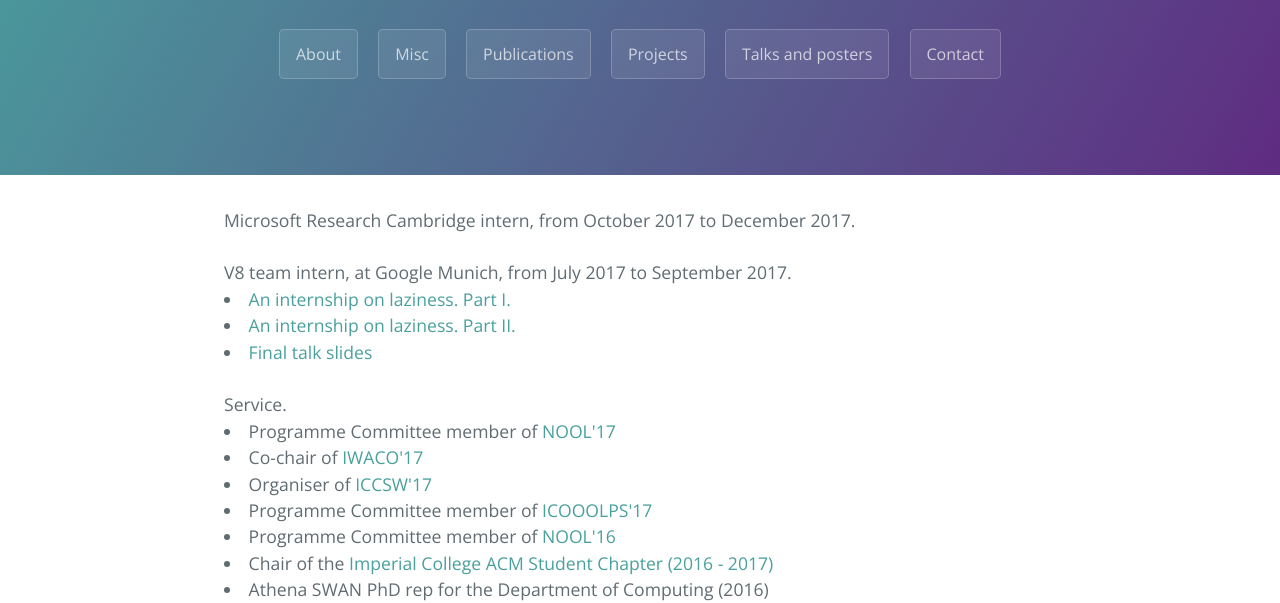
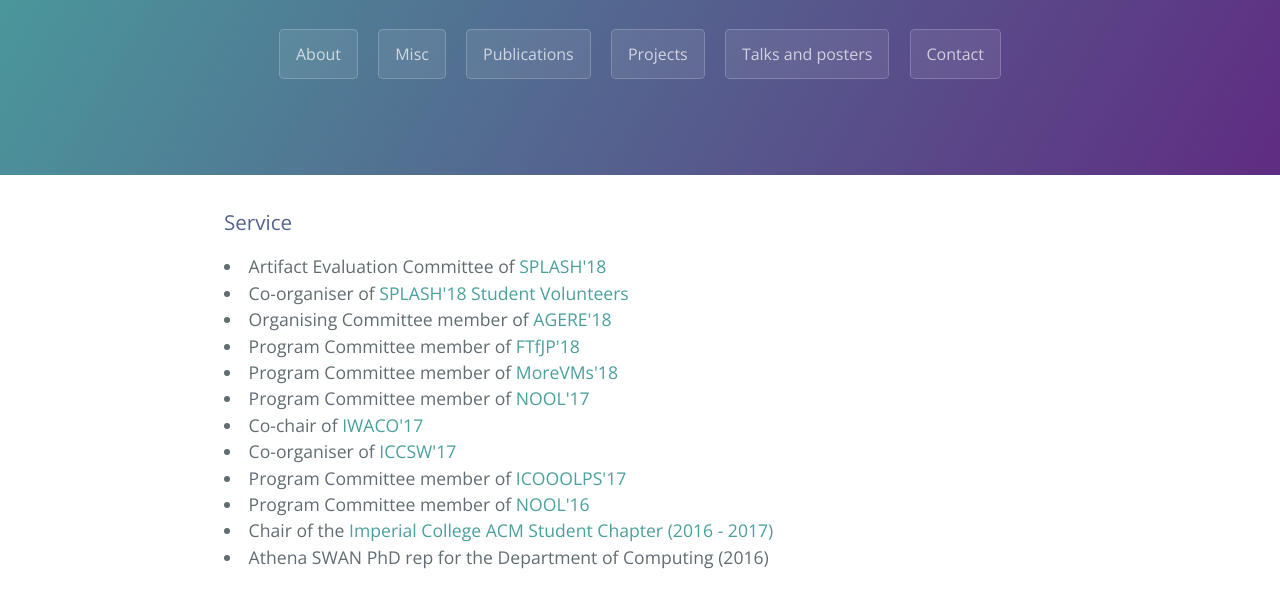
Before and after one commit to jupvfranco/jupvfranco.github.io, a plain HTML site: page misc.html in a window 1280 px wide. Shown: the part 208-811 px from the top of the page. Drawn offline with nearby package versions, Linux system fonts and the light colour scheme.

Commit message:
updating papers and service

```diff
--- a/misc.html
+++ b/misc.html
@@ -23,36 +23,34 @@
   </section>
   <section class="main-content">
 
+  <h3>Service</h3>
+    <li>Artifact Evaluation Committee of <a href="https://2018.splashcon.org/track/splash-2018-OOPSLA-Artifacts">SPLASH'18</a></li>
+    <li>Co-organiser of <a href="https://2018.splashcon.org/track/splash-2018-Student-Volunteers">SPLASH'18 Student Volunteers</a></li>
+    <li>Organising Committee member of <a href="https://2018.splashcon.org/track/agere-2018-papers">AGERE'18</a></li>
+    <li>Program Committee member of <a href="https://conf.researchr.org/track/issta-2018/FTfJP-2018-papers">FTfJP'18</a></li>
+    <li>Program Committee member of <a href="https://2018.programming-conference.org/track/MoreVMs-2018">MoreVMs'18</a></li>
+    <li>Program Committee member of <a href="http://2016.splashcon.org/track/nool2016">NOOL'17</a></li>
+    <li>Co-chair of <a href="http://2017.ecoop.org/track/iwaco-2017-papers">IWACO'17</a></li>
+    <li>Co-organiser of <a href="http://iccsw.doc.ic.ac.uk/2017/">ICCSW'17</a></li>
+    <li>Program Committee member of <a href="http://2017.ecoop.org/track/ICOOOLPS-2017-papers">ICOOOLPS'17</a></li>
+    <li>Program Committee member of <a href="http://2016.splashcon.org/track/nool2016">NOOL'16</a></li>
+    <li>Chair of the <a href="http://acm.doc.ic.ac.uk/">Imperial College ACM Student Chapter (2016 - 2017)</a></li>
+    <li>Athena SWAN PhD rep for the Department of Computing (2016) </li>
+
+
+  <h3>Internships</h3>
   <div>
-	Microsoft Research Cambridge intern, from October 2017 to
-	December 2017.
+    Microsoft Research Cambridge intern, from October 2017 to December
+	2017.
   </div>
   <BR>
   <div>
     V8 team intern, at Google Munich, from July 2017 to September
 	2017.
-	<li><a href="https://docs.google.com/document/d/1ELgd71B6iBaU6UmZ_lvwxf_OrYYnv0e4nuzZpK05-pg/edit">An internship on laziness. Part I.</a></li>
+    <li><a href="https://docs.google.com/document/d/1ELgd71B6iBaU6UmZ_lvwxf_OrYYnv0e4nuzZpK05-pg/edit">An
+	internship on laziness. Part I.</a></li>
     <li><a href="https://v8project.blogspot.co.uk/2017/10/lazy-unlinking.html">An internship on laziness. Part II.</a></li>
     <li><a href="https://docs.google.com/presentation/d/1AVu1wiz6Deyz1MDlhzOWZDRn6g_iFkcqsGce1F23i-M/edit#slide=id.p">Final talk slides</a></li>
-      </div>
-      <BR>
-
-      <div>
-	Service.
-	<li>Programme Committee member of <a href="http://2016.splashcon.org/track/nool2016">NOOL'17</a></li>
-
-        <li>Co-chair of <a href="http://2017.ecoop.org/track/iwaco-2017-papers">IWACO'17</a></li>
-
-	<li>Organiser of <a href="http://iccsw.doc.ic.ac.uk/2017/">ICCSW'17</a></li>
-
-	<li>Programme Committee member of <a href="http://2017.ecoop.org/track/ICOOOLPS-2017-papers">ICOOOLPS'17</a></li>
-
-	<li>Programme Committee member of <a href="http://2016.splashcon.org/track/nool2016">NOOL'16</a></li>
-
-	<li>Chair of the <a href="http://acm.doc.ic.ac.uk/">Imperial College ACM Student Chapter (2016 - 2017)</a></li>
-
-	<li>Athena SWAN PhD rep for the Department of Computing
-        (2016) </li>
   </div>
 
     <footer class="site-footer">
```
Also changed, not shown: index.html (+1 -3 lines), publications.html (+17 -1 lines), 8 other files. Lines whose indentation alone changed are shown as unchanged.
